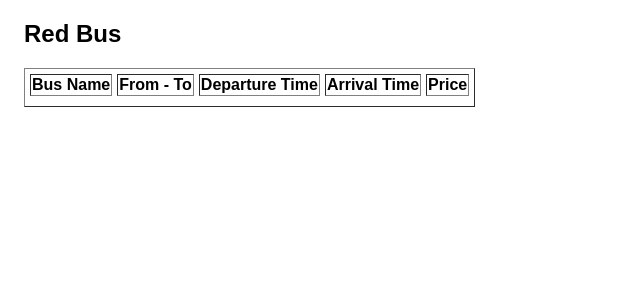
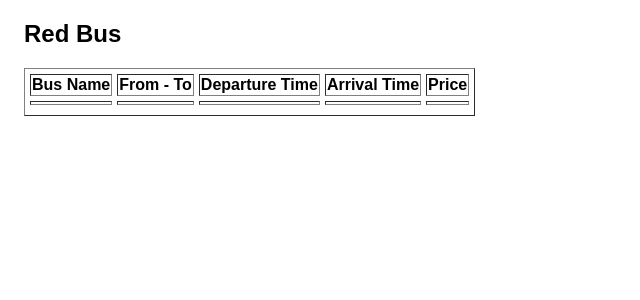
Before and after one commit to kathishivaramreddy/ReactRedBus, a React (Create React App) app: page / in a window 1280 px wide. Shown: the top 300 px of the page, without its empty margins (0-640 px from the left). Built offline with nearby package versions, Linux system fonts and the light colour scheme.

Commit message:
adding 5 table data<td> to the table

```diff
--- a/src/App.js
+++ b/src/App.js
@@ -14,6 +14,11 @@
             <th>Arrival Time</th>
             <th>Price</th>
           </tr>
+          <td></td>
+          <td></td>
+          <td></td>
+          <td></td>
+          <td></td>
           <tr>
           </tr>
         </table>
```
Also changed, not shown: 1 other file (tests, documents, lock files or other folders).
